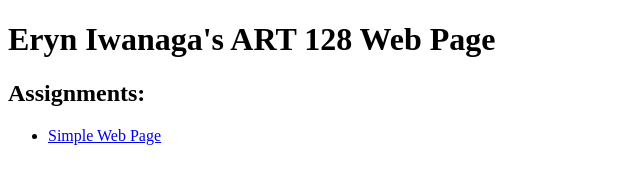
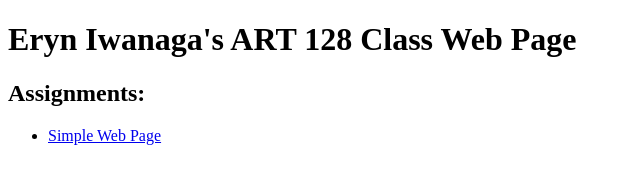
Before and after one commit to eiwanaga/myclasswebsite, a plain HTML site: page art128/index.html in a window 1280 px wide. Shown: the whole page, without its empty margins (0-640 px from the left). Drawn offline with Linux system fonts and the light colour scheme.

Commit message:
Update index.html

```diff
--- a/art128/index.html
+++ b/art128/index.html
@@ -6,7 +6,7 @@
 </head>
 <body>
 
-<h1>Eryn Iwanaga's ART 128 Web Page</h1>
+<h1>Eryn Iwanaga's ART 128 Class Web Page</h1>
 
 <h2>Assignments:</h2>
 
```
